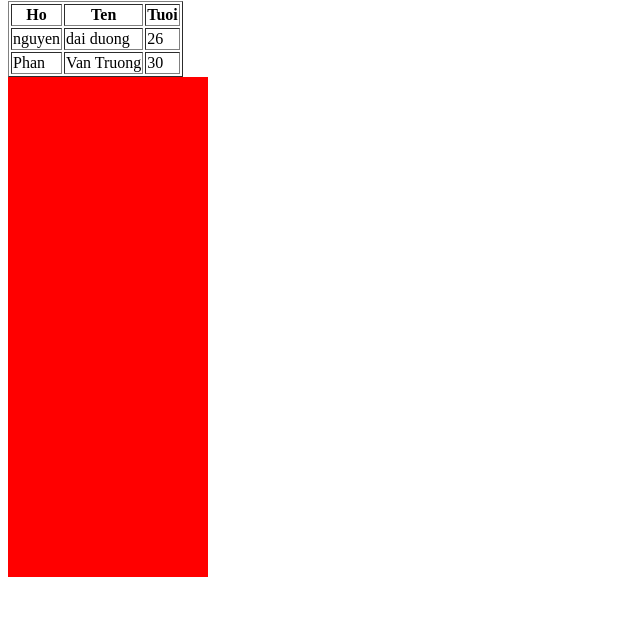
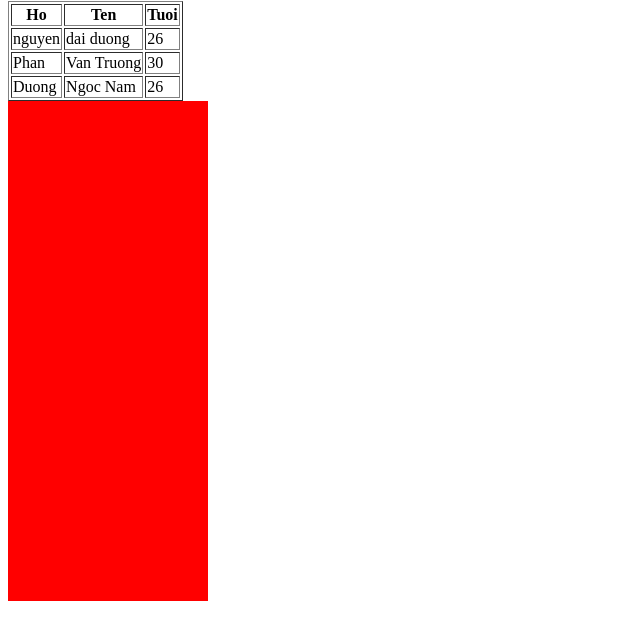
Before and after one commit to sungvadan/teaching, a plain HTML site: page html/index2.html in a window 1280 px wide. Shown: the part 1573-2213 px from the top of the page, without its empty margins (0-640 px from the left). Drawn offline with Linux system fonts and the light colour scheme.

Commit message:
test git

```diff
--- a/html/index2.html
+++ b/html/index2.html
@@ -96,6 +96,11 @@
             <td>Van Truong</td>
             <td>30</td>
         </tr>
+        <tr>
+            <td>Duong</td>
+            <td>Ngoc Nam</td>
+            <td>26</td>
+        </tr>
     </table>
 
     <div style="background-color: red; width: 200px; height: 500px;">
```
